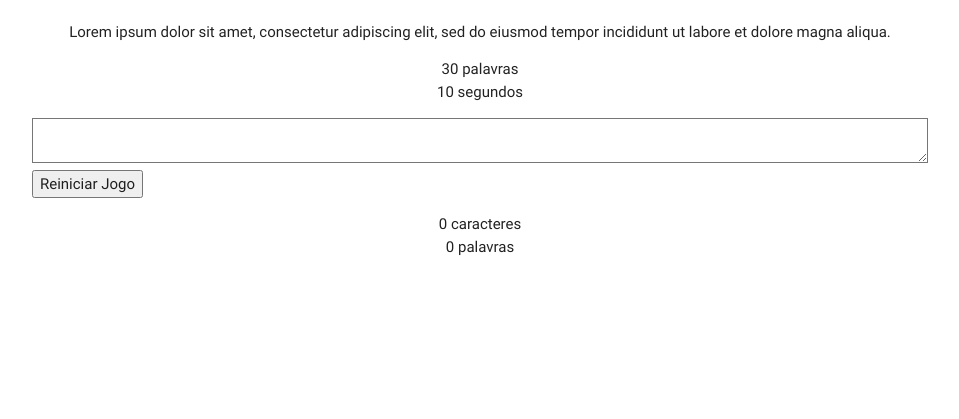
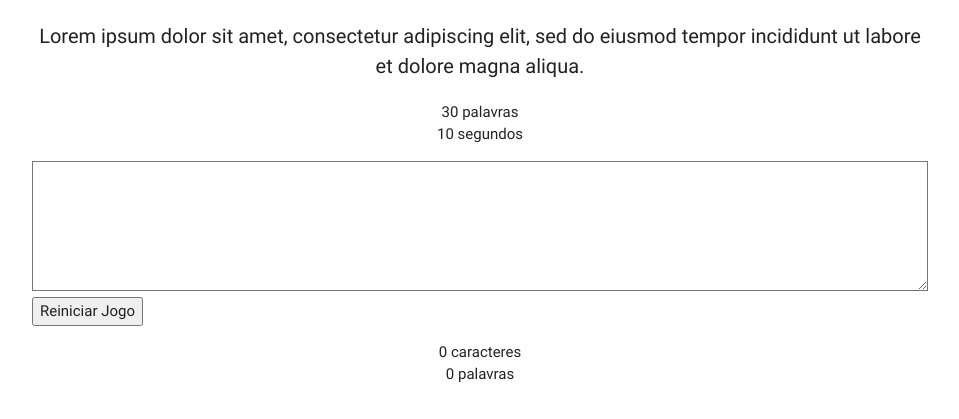
Before and after one commit to arthursiq5/AlurajQuery, a plain HTML site: page public/principal.html in a window 1280 px wide. Shown: the part 105-524 px from the top of the page, without its empty margins (160-1119 px from the left). Drawn offline with Linux system fonts and the light colour scheme.

Commit message:
melhorada estilização com CSS

```diff
--- a/public/css/estilos.css
+++ b/public/css/estilos.css
@@ -0,0 +1,8 @@
+.campo-digitacao {
+    font-size: 20px;
+    height: 130px;
+}
+
+.frase {
+    font-size: 20px;
+}
--- a/public/principal.html
+++ b/public/principal.html
@@ -4,6 +4,7 @@
     <meta charset="UTF-8">
     <title>Alura Typer</title>
     <link rel="stylesheet" href="css/libs/materialize.min.css">
+    <link rel="stylesheet" href="./css/estilos.css">
 </head>
 <body>
     <div class="container">
```
